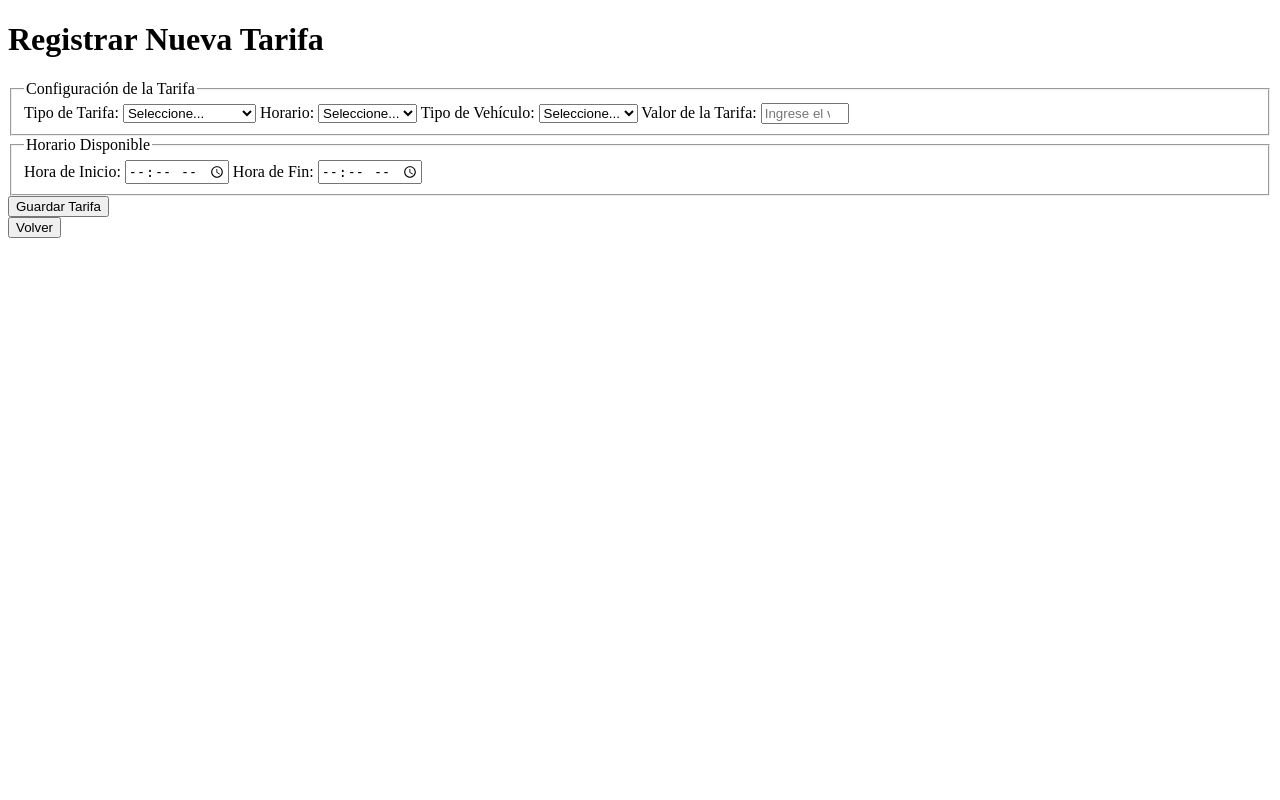
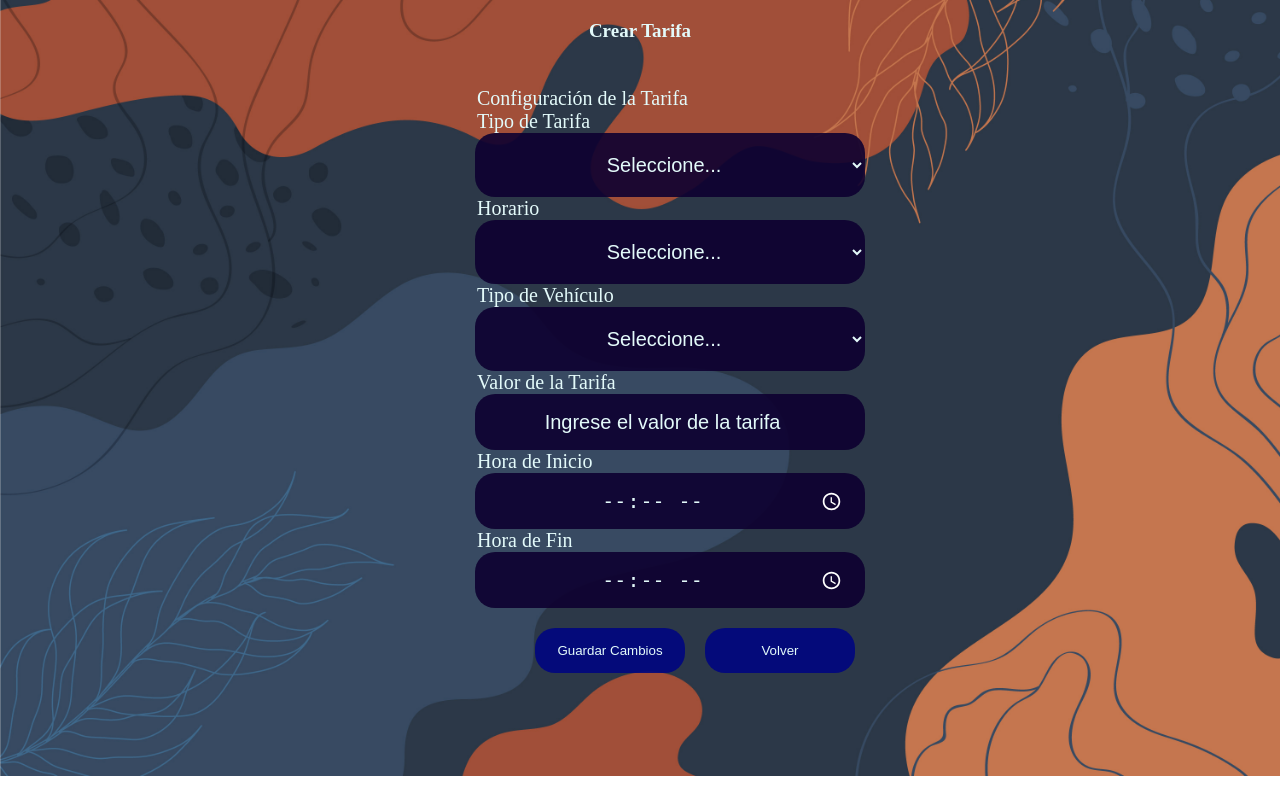
Before and after one commit to Berserk1550/Proyecto-Horus, a Flask app: template templates/crear_tarifas.html in a window 1280 px wide. Run offline with Flask 3, Linux system fonts and the light colour scheme; the template is opened without the code that fills it, so the values that code supplies are empty; parts of the project's set-up code (start-up, migrations or seed data) failed here and were passed over.

Commit message:
html crear tarifa finalizado

```diff
--- a/conexion.py
+++ b/conexion.py
@@ -1,6 +1,5 @@
 import mysql.connector
 from flask import Flask, redirect, render_template, request, send_from_directory, session
-from flask_restful import Resource, Api
 import hashlib
 from datetime import datetime, timedelta
 import re
--- a/principal.py
+++ b/principal.py
@@ -1,4 +1,4 @@
-from conexion import *
+from conexion import*
 from routes import r_parqueadero, r_usuarios, r_tarifa
 
 
--- /dev/null
+++ b/static/crear_tarifa.css
@@ -0,0 +1,152 @@
+*{
+    box-sizing: border-box;
+    transition: all 0.8s;
+}
+
+::placeholder,
+::-moz-placeholder,
+::-webkit-input-placeholder {
+    color: inherit;
+    font-family: inherit;
+}
+
+figure {
+    margin: 0;
+    padding: 0;
+}
+
+figure img {
+    margin: 0;
+    padding: 0;
+    width: 0%;
+}
+
+html, body {
+    margin: 0;
+    padding: 0;
+}
+
+body{
+    background: url("../static/imagenes/fondo3.jpg") center center / cover no-repeat;
+    position : relative;
+}
+
+input[type="time"]::-webkit-calendar-picker-indicator {
+    filter: invert(1);
+    cursor: pointer;
+}
+
+
+
+
+#tlo{
+    font-size: 15px;
+    color: #e3fafa;
+    margin-left: 100px;
+}
+
+
+
+main#padre_ppal {
+    margin: auto;
+    align-items: center;
+    padding: 25px;
+    border-radius: 20px;
+    margin-left: 20%;
+}
+
+select{
+    background:rgba(14, 0, 48, 0.9);
+    color: #e3fafa;
+    text-align: center;
+    padding: 20px;
+    border-radius: 20px;
+    border: none;
+    width: 190px;
+}
+
+input{
+    background:rgba(14, 0, 48, 0.9);
+    color: #e3fafa;
+    padding: 20px;
+    border-radius: 20px;
+    height: 7vh;
+    width: 190px;
+    text-align: center;
+    border: none;
+}
+
+input#valor_tarifa{
+    width: 70%;
+}
+
+input::placeholder {
+    color: #e3fafa;
+    font-family: inherit;
+}
+
+legend{
+    color: #e3fafa;
+    gap: 18px;
+}
+
+button {
+    background: rgba(0, 6, 128, 0.9);
+    color: #e3fafa;
+    border-radius: 20px;
+    border: none;
+    margin-top: 20px;
+    padding: 15px;
+    width: 150px;
+    margin-left: 20px;
+}
+@media screen and (min-width: 1200px) {
+
+    main#padre_ppal {
+        align-items: center;
+        margin-left: 450px;
+    }
+
+    .con_contenido {
+        display: grid;
+        grid-template-columns: 1fr 2fr;
+        align-items: center;
+        gap: 20px;
+        margin-bottom: 20px;
+    }
+
+    input#valor_tarifa {
+        width: 50%;
+    }
+
+    input {
+        width: 50%;
+        font-size: 20px;
+        padding: 20px;
+        border-radius: 20px;
+    }
+
+    select {
+        width: 50%;
+        font-size: 20px;
+        padding: 20px;
+        border-radius: 20px;
+    }
+
+    legend {
+        font-size: 20px;
+    }
+
+    #tlo{
+        font-size: 19px;
+        text-align: center;   /* centra el texto dentro del h1 */
+        margin: 20px auto
+    }
+
+    #con_botones {
+        display: flex;
+        margin-left: 40px;
+    }
+
+
+}
--- a/templates/crear_tarifas.html
+++ b/templates/crear_tarifas.html
@@ -2,22 +2,20 @@
 <html lang="es">
 <head>
     <meta charset="UTF-8">
+    <link rel="stylesheet" href="../static/crear_tarifa.css" />
     <meta name="viewport" content="width=device-width, initial-scale=1.0">
-    <title>Crear Tarifa</title>
 </head>
 <body>
 
-    <header>
-        <h1>Registrar Nueva Tarifa</h1>
-    </header>
+        <h1 id="tlo">Crear Tarifa</h1>
 
-    <main>
-        <form action="/crear_tarifas" method="post">
+        <main id="padre_ppal">
+        <form action="/crear_tarifas" method="post" name="forma_crear" id="forma_crear">
 
-        <fieldset>
             <legend>Configuración de la Tarifa</legend>
 
-            <label for="tipo_tarifa">Tipo de Tarifa:</label>
+            <legend>Tipo de Tarifa</legend>
+            <div id="con_contenido">
                 <select id="tipo_tarifa" name="tipo_tarifa" required>
                     <option value="" disabled selected>Seleccione...</option>
                     <option value="primera_hora">Valor primera hora</option>
@@ -25,22 +23,31 @@
                     <option value="jornada">Valor jornada</option>
                     <option value="dia_completo">Valor día completo</option>
                 </select>
+            </div>
 
-            <label for="horario">Horario:</label>
+            <legend>Horario</legend>
+            <div id="con_contenido">
                 <select id="horario" name="horario" required>
                     <option value="" disabled selected>Seleccione...</option>
                     <option value="diurno">Diurno</option>
                     <option value="nocturno">Nocturno</option>
                 </select>
+            </div>
 
-            <label for="tipo_vehiculo">Tipo de Vehículo:</label>
+            <legend>Tipo de Vehículo</legend>
+            <div id="con_contenido">
                 <select id="tipo_vehiculo" name="tipo_vehiculo" required>
                     <option value="" disabled selected>Seleccione...</option>
                     <option value="carro">Carro</option>
                     <option value="moto">Moto</option>
                 </select>
+            </div>
 
-            <label for="valor_tarifa">Valor de la Tarifa:</label>
+
+            </div>
+
+            <legend>Valor de la Tarifa</legend>
+            <div id="con_contenido">
                 <input
                 type="number"
                 id="valor_tarifa"
@@ -50,12 +57,11 @@
                 placeholder="Ingrese el valor de la tarifa"
                 required
                 >
-        </fieldset>
 
-        <fieldset>
-            <legend>Horario Disponible</legend>
+            </div>
 
-            <label for="hora_inicio">Hora de Inicio:</label>
+            <legend>Hora de Inicio</legend>
+            <div id="con_contenido">
                 <input
                 type="time"
                 id="hora_inicio"
@@ -63,22 +69,25 @@
                 required
                 >
 
-            <label for="hora_fin">Hora de Fin:</label>
+            </div>
+
+            <legend>Hora de Fin</legend>
+            <div id="con_contenido">
                 <input
                 type="time"
                 id="hora_fin"
                 name="hora_fin"
                 required
                 >
-        </fieldset>
+            </div>
 
-        <button type="submit">Guardar Tarifa</button>
-        </form>
-
-        <form action="/opciones" method="get">
-        <button type="submit">Volver</button>
+            <div id="con_botones">
+                <button  id="guardar" type="submit">Guardar Cambios</button>
+                <button  id="volver"  type="submit">Volver</button>
+            </div>
         </form>
         </main>
 
+
 </body>
 </html>
```
Also changed, not shown: templates/modificar_tarifa.html (+0 -83 lines). Lines whose indentation alone changed are shown as unchanged.
